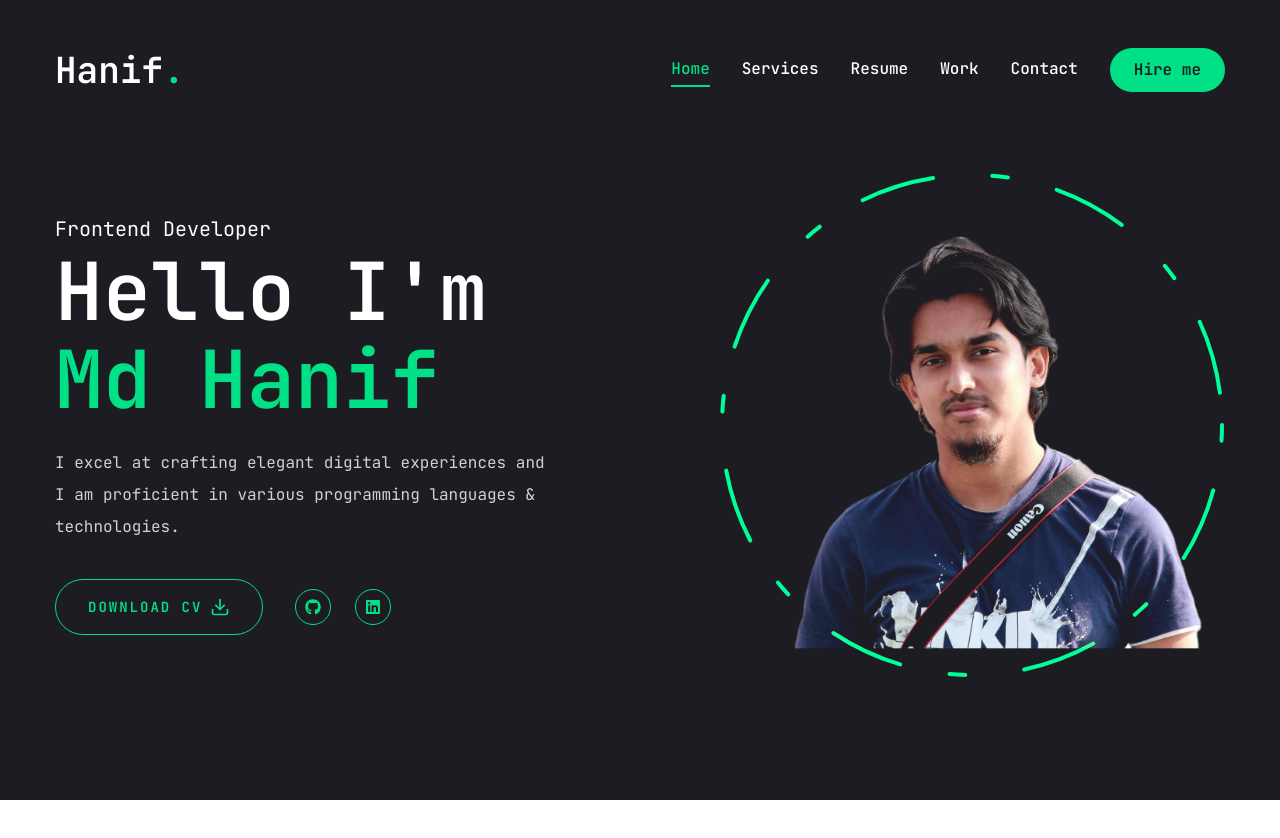
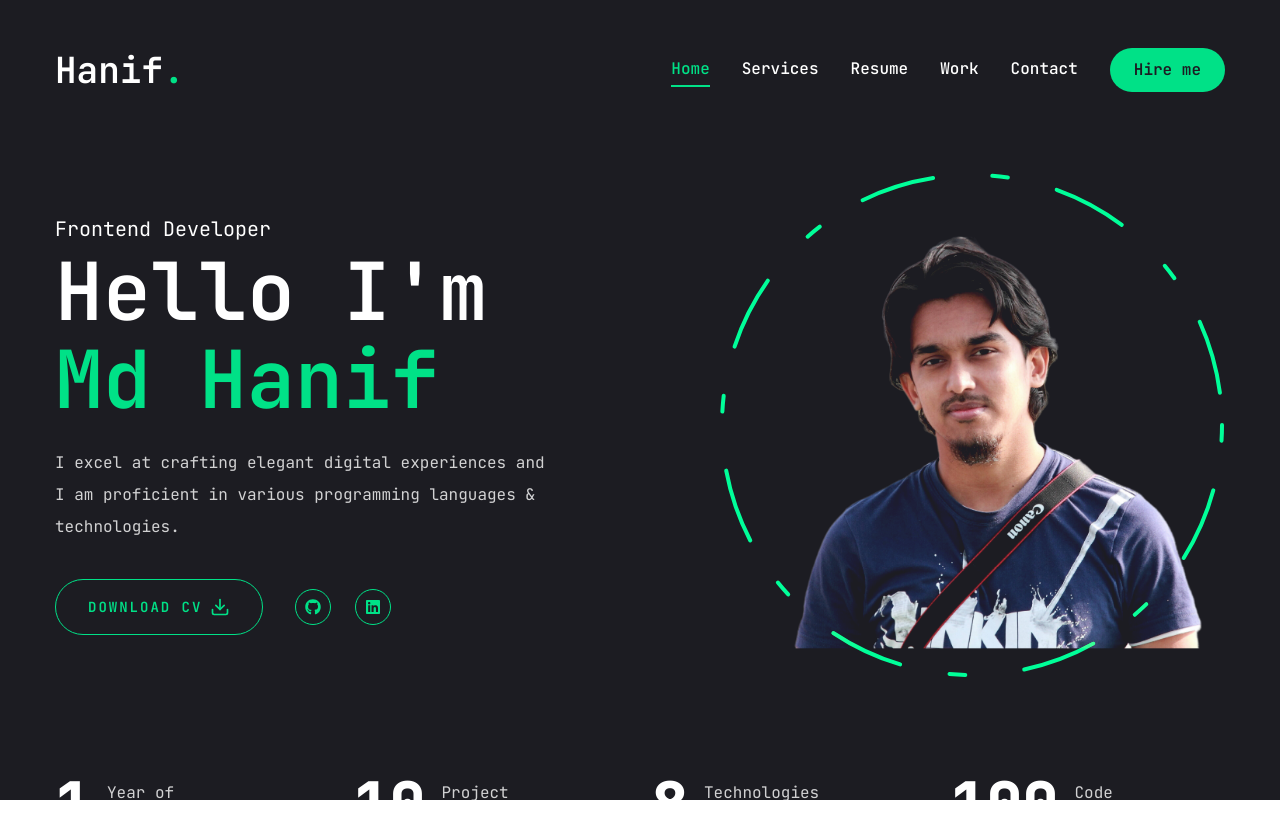
Before and after one commit to iamhanif/portfolio-of-Hanif, a Next.js app: page / in a window 1280 px wide. Shown: the top 838 px of the page. Before the commit the page ends 800 px from the top, so only its background shows below. Built offline with nearby package versions, Linux system fonts and the light colour scheme.

Commit message:
stats added

```diff
--- a/app/page.jsx
+++ b/app/page.jsx
@@ -4,6 +4,7 @@
 //components
 import Photo from "@/components/Photo";
 import Socials from "@/components/Socials";
+import Stats from "@/components/Stats";
 
 export default function Home() {
   return (
@@ -47,6 +48,7 @@
           </div>
         </div>
       </div>
+      <Stats />
     </section>
   );
 }
--- /dev/null
+++ b/components/Stats.jsx
@@ -0,0 +1,56 @@
+"use client";
+
+import CountUp from "react-countup";
+
+const stats = [
+  {
+    num: 1,
+    text: "Year of experiences",
+  },
+  {
+    num: 10,
+    text: "Project completed",
+  },
+  {
+    num: 8,
+    text: "Technologies learned",
+  },
+  {
+    num: 100,
+    text: "Code commits",
+  },
+];
+const Stats = () => {
+  return (
+    <section className="pt-4 pb-12 lg:pt-0 lg:pb-0">
+      <div className="container mx-auto">
+        <div className="flex flex-wrap gap-6 max-w-[80vw] mx-auto lg:max-w-none">
+          {stats.map((item, index) => {
+            return (
+              <div
+                key={index}
+                className="flex-1 flex gap-4 items-center justify-center lg:justify-start"
+              >
+                <CountUp
+                  end={item.num}
+                  duration={1}
+                  delay={2}
+                  className="text-xl lg:text-4xl xl:text-6xl font-extrabold"
+                />
+                <p
+                  className={`${
+                    item.text.length < 15 ? "max-w-[100px]" : "max-w-[150px]"
+                  } leading-snug text-white/80`}
+                >
+                  {item.text}
+                </p>
+              </div>
+            );
+          })}
+        </div>
+      </div>
+    </section>
+  );
+};
+
+export default Stats;
--- a/package.json
+++ b/package.json
@@ -17,10 +17,12 @@
     "@radix-ui/react-tooltip": "^1.0.7",
     "class-variance-authority": "^0.7.0",
     "clsx": "^2.1.1",
+    "countup": "^1.8.2",
     "framer-motion": "^11.2.4",
     "lucide-react": "^0.378.0",
     "next": "14.2.3",
-    "react": "^18",
+    "react": "^18.3.1",
+    "react-countup": "^6.5.3",
     "react-dom": "^18",
     "react-icons": "^5.2.1",
     "tailwind-merge": "^2.3.0",
```
Also changed, not shown: 1 other file (tests, documents, lock files or other folders).
